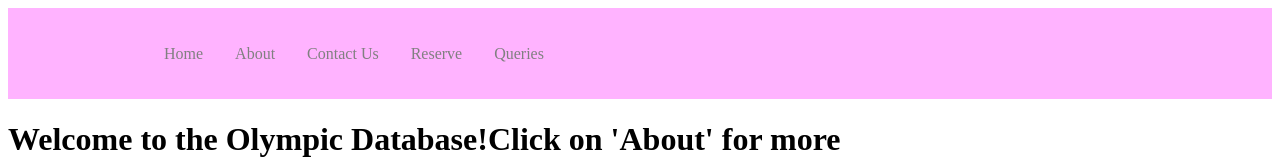
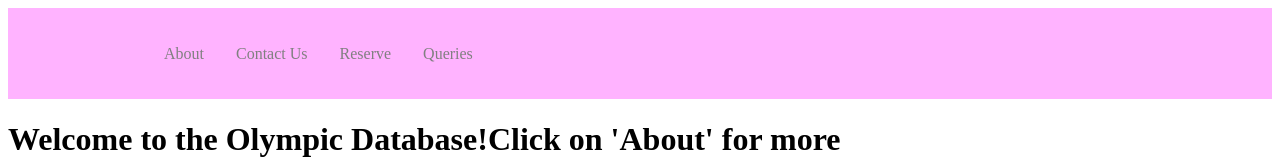
Before and after one commit to AshenJN/Olympic-Database-Project, a React (Create React App) app: page / in a window 1280 px wide. Shown: the top 160 px of the page. Built offline with nearby package versions, Linux system fonts and the light colour scheme.

Commit message:
Update index.js

```diff
--- a/src/components/Navbar/index.js
+++ b/src/components/Navbar/index.js
@@ -7,9 +7,9 @@ return (
 	<>
 	<Nav>
 		<NavMenu>
-        <NavLink to="/Home" activeStyle>
+        {/* <NavLink to="/Home" activeStyle>
 			Home
-            </NavLink>
+            </NavLink> */}
 		<NavLink to="/about" activeStyle>
 			About
 		</NavLink>
```
